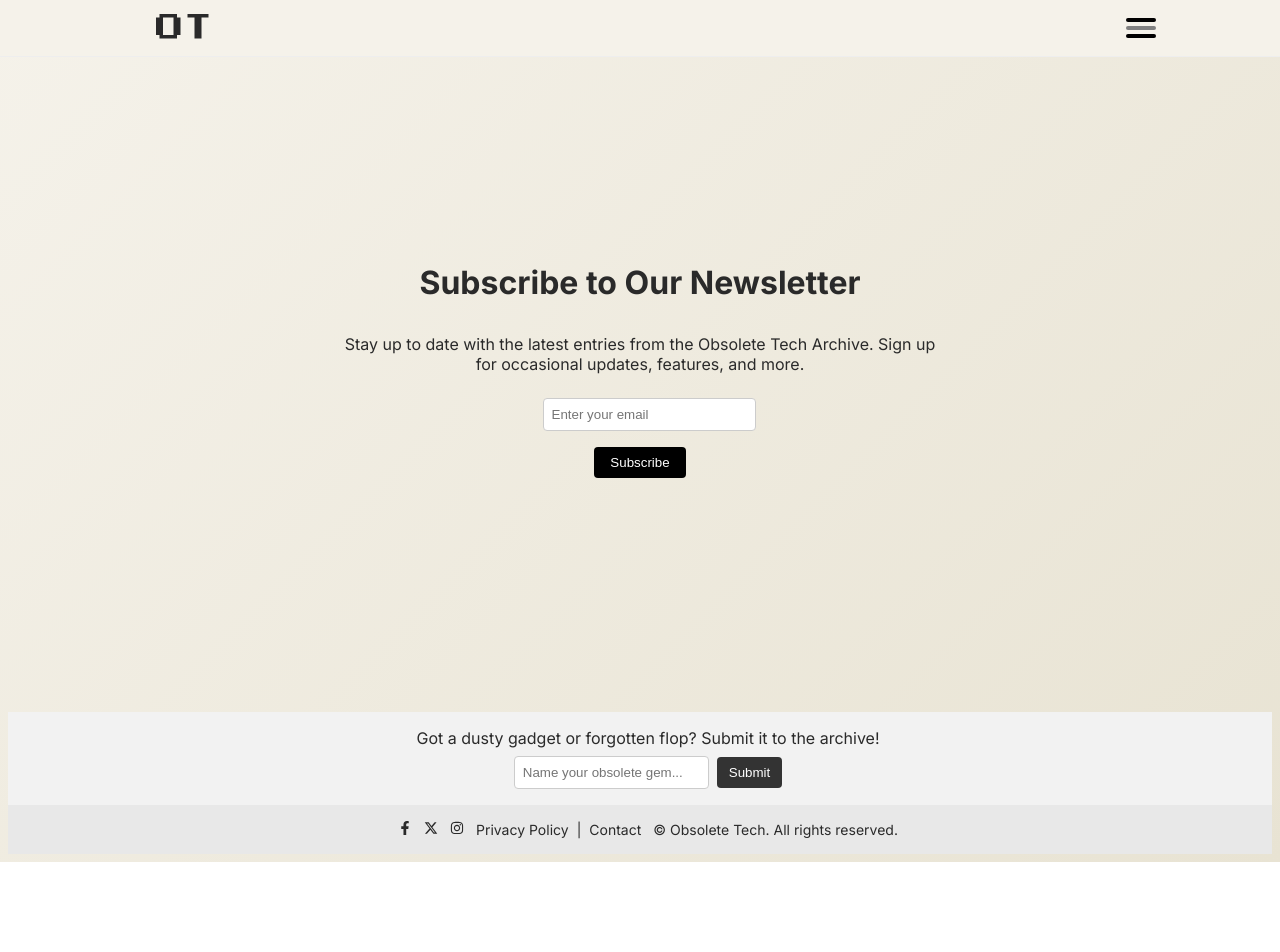
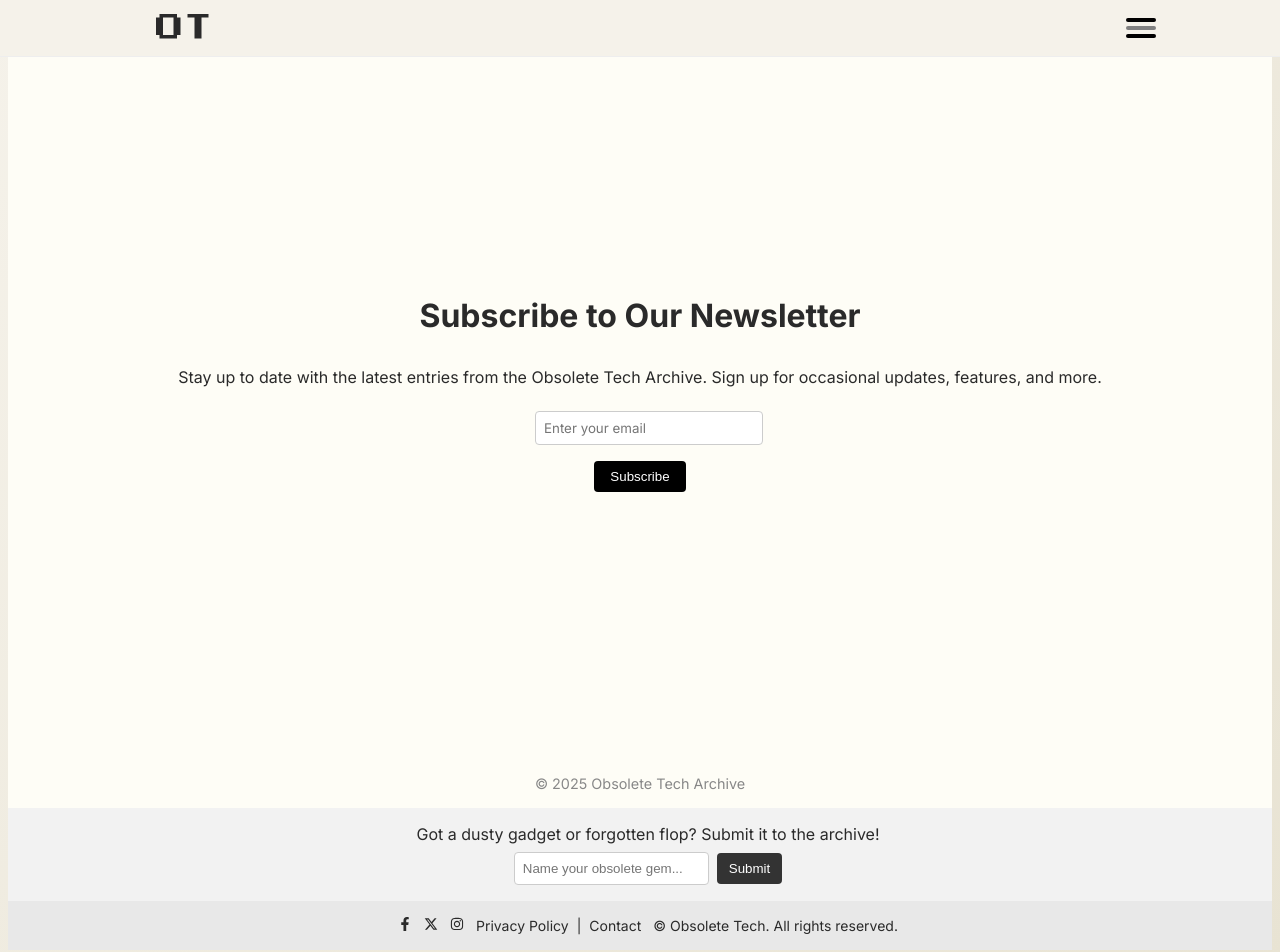
Before and after one commit to chrismsmalley/obsolete-tech-archive, a Next.js app: page /newsletter in a window 1280 px wide. Shown: the top 952 px of the page. Before the commit the page ends 862 px from the top, so only its background shows below. Built offline with nearby package versions, Linux system fonts and the light colour scheme.

Commit message:
footer updates

```diff
--- a/app/newsletter/page.js
+++ b/app/newsletter/page.js
@@ -36,7 +36,8 @@ export default function NewsletterPage() {
   };
 
   return (
-    <div style={{ padding: '2rem', maxWidth: '600px', margin: '0 auto', display: 'flex', flexDirection: 'column', justifyContent: 'center', alignItems: 'center', minHeight: '80vh', textAlign: 'center' }}>
+    <div style={{ display: 'flex', flexDirection: 'column', minHeight: '100vh' }}>
+      <main style={{ flexGrow: 1, display: 'flex', flexDirection: 'column', justifyContent: 'center', alignItems: 'center', padding: '2rem', backgroundColor: '#fefdf6' }}>
         <h1 style={{ fontSize: '2rem', marginBottom: '1rem' }}>Subscribe to Our Newsletter</h1>
         <p style={{ marginBottom: '1.5rem' }}>
           Stay up to date with the latest entries from the Obsolete Tech Archive. Sign up for occasional updates, features, and more.
@@ -44,7 +45,7 @@ export default function NewsletterPage() {
         {submitted ? (
           <p style={{ color: 'green' }}>Thanks! You&apos;ve been subscribed.</p>
         ) : (
-        <form onSubmit={handleSubmit}>
+          <form onSubmit={handleSubmit} style={{ textAlign: 'center' }}>
             <input
               type="email"
               name="email"
@@ -58,7 +59,8 @@ export default function NewsletterPage() {
                 maxWidth: '400px',
                 marginBottom: '1rem',
                 border: '1px solid #ccc',
-              borderRadius: '4px'
+                borderRadius: '4px',
+                fontFamily: 'inherit'
               }}
             />
             <br />
@@ -78,6 +80,16 @@ export default function NewsletterPage() {
           </form>
         )}
         {error && <p style={{ color: 'red' }}>{error}</p>}
+      </main>
+      <footer style={{
+        textAlign: 'center',
+        padding: '1rem',
+        fontSize: '0.9rem',
+        color: '#888',
+        backgroundColor: '#fefdf6'
+      }}>
+        &copy; {new Date().getFullYear()} Obsolete Tech Archive
+      </footer>
     </div>
   );
 }
```
Also changed, not shown: app/about/page.js (+16 -1 lines), app/submit/page.js (+22 -9 lines). Lines whose indentation alone changed are shown as unchanged.
